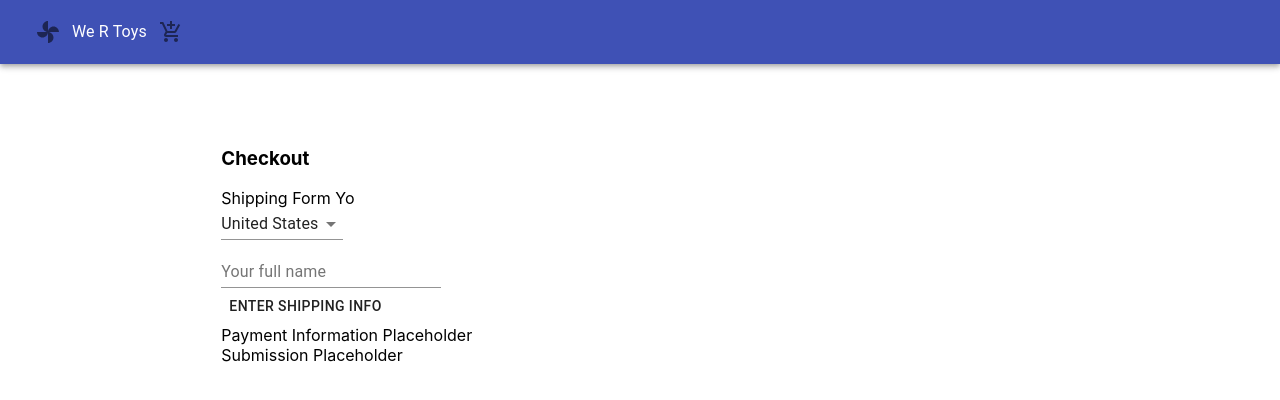
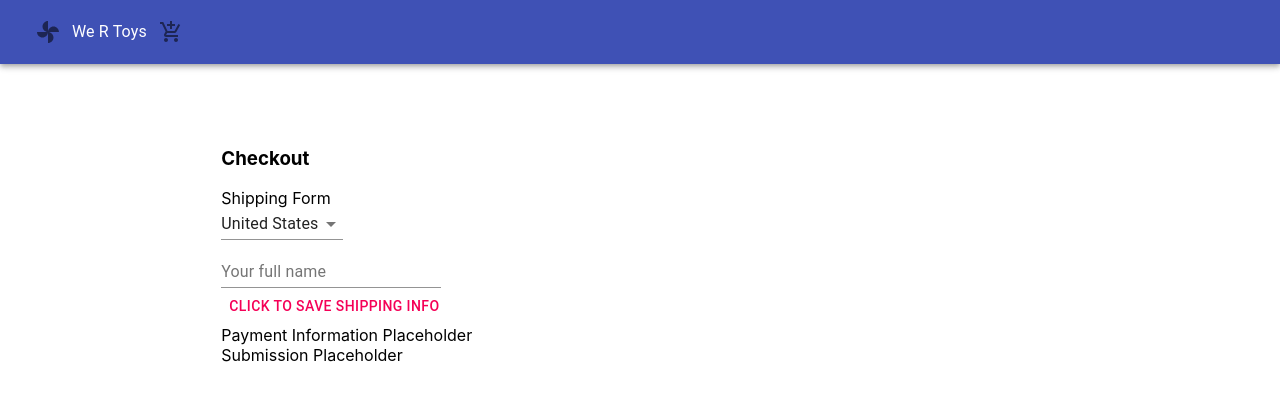
Before and after one commit to bpurbancic/eCommerce_cosc631, a React (Create React App) app: page /Checkout in a window 1280 px wide. Shown: the top 400 px of the page. Built offline with nearby package versions, Linux system fonts and the light colour scheme; no server answers.

Commit message:
Enhancements to checkout and shipping form

```diff
--- a/src/components/checkout/Checkout.js
+++ b/src/components/checkout/Checkout.js
@@ -5,7 +5,7 @@ import ShippingForm from "./ShippingForm.js";
 
 
 function Checkout({cart}) {
-    console.log(cart);
+    console.log(" ** cart ** ", cart);
 
     // const [checkoutToken, setID] = useState("Checkout ID will go here");  Maybe??
     const [checkoutToken, setCheckoutToken] = useState([]);
@@ -17,7 +17,7 @@ function Checkout({cart}) {
             // console.log("In useEffect");
             commerce.checkout.generateToken(cart.id, {"type": "cart"}).then(
             response => {
-                console.log(response);
+                console.log("** generateToken ** ", response);
                 setCheckoutToken(response.id);
             })
         }}, [cart.id]);
@@ -30,7 +30,7 @@ function Checkout({cart}) {
             <Grid item>
                 <ShippingForm checkoutToken={checkoutToken} setShippingInfo={setShippingInfo}/>
                 {shippingInfo["country"] &&
-                console.log("SHIPPING INFO: ", shippingInfo["name"],",",shippingInfo["country"])}
+                console.log("** Shipping Info (name, country code) ** ", shippingInfo["fullName"], ",", shippingInfo["country"])}
             </Grid>
             <Grid item>Payment Information Placeholder</Grid>
             <Grid item>Submission Placeholder</Grid>
--- a/src/components/checkout/ShippingForm.js
+++ b/src/components/checkout/ShippingForm.js
@@ -3,29 +3,30 @@ import { Button, Grid, MenuItem, Select, TextField } from "@material-ui/core";
 
 function ShippingForm({checkoutToken, setShippingInfo}) {
     // Does above require {} inside the () surrounding both parameters?
-    console.log("Checkout Token, Yo: ", checkoutToken);
+    console.log("**Checkout Token** ", checkoutToken);
 
     const [country, setCountry] = useState("2");
-    const [name, setName] = useState("Enter Your Full Name");
+    const [fullName, setName] = useState("Enter Your Full Name");
 
 
     return (
         <Grid container direction="column">
-            <Grid item>Shipping Form Yo</Grid>
+            <Grid item>Shipping Form</Grid>
             <Grid item>
-                <Select value={country} onChange={(e) => {setCountry(e.target.value)}}>
+                <Select value={country} onChange={(val) => {setCountry(val.target.value)}}>
                     <MenuItem value = "1">Canada</MenuItem>
                     <MenuItem value = "2">United States</MenuItem>
 
                 </Select>
             </Grid>
             <Grid item>
-                <TextField name="name" label="Your full name" onChange={(e) =>
-                    {setName(e.target.value)}}>
+                <TextField fullName="fullName" label="Your full name" onChange={(val) =>
+                    {setName(val.target.value)}}>
                 </TextField>
             </Grid>
             <Grid item>
-                <Button onClick = {() => {setShippingInfo({"country":country,"name":name})}}>Enter Shipping Info</Button>
+                <Button color='secondary' size='medium' onClick = {() =>
+                    {setShippingInfo({"fullName":fullName, "country":country})}}>Click to Save Shipping Info</Button>
             </Grid>
 
         </Grid>
```
